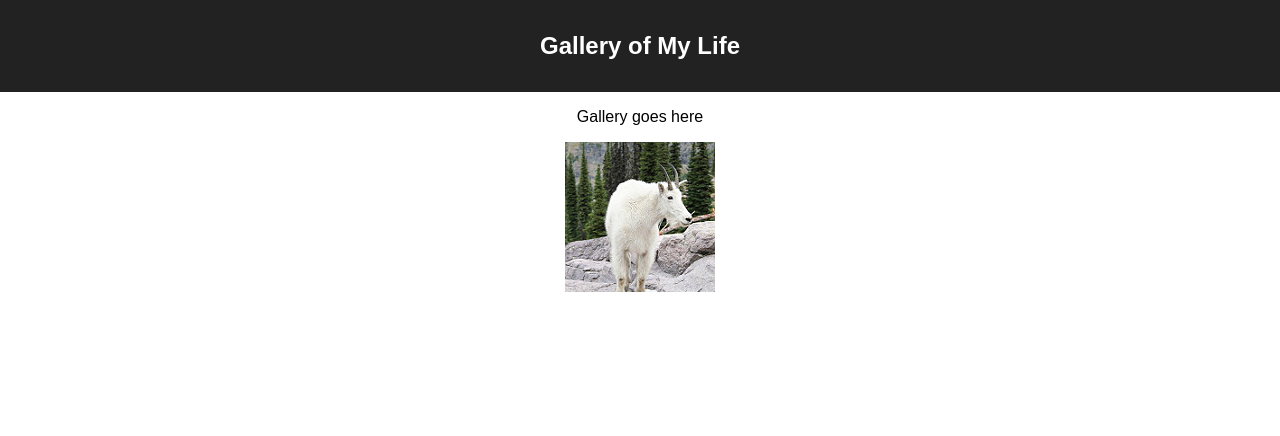
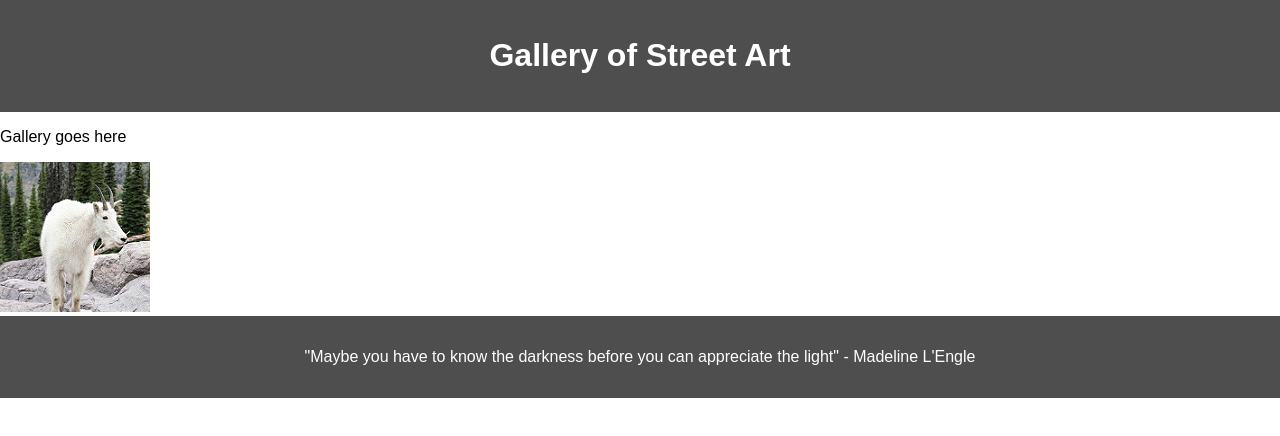
Before and after one commit to NekoPrim/weekend-react-gallery, a React (Create React App) app: page / in a window 1280 px wide. Shown: the top 436 px of the page. Built offline with nearby package versions, Linux system fonts and the light colour scheme; no server answers.

Commit message:
completed axios get function

```diff
--- a/src/components/App/App.css
+++ b/src/components/App/App.css
@@ -1,14 +1,3 @@
-.App {
-  text-align: center;
+body {
+  margin: 0;
 }
-
-.App-header {
-  background-color: #222;
-  padding: 1em;
-  color: white;
-  margin-bottom: 1em;
-}
-
-.App-title {
-  font-size: 1.5em;
-}
--- a/src/components/App/App.jsx
+++ b/src/components/App/App.jsx
@@ -1,14 +1,42 @@
-import React from 'react';
+import React, {useState, useEffect} from 'react';
+import axios from 'axios';
+
 import './App.css';
 
+import Header from '../Header/Header';
+import Footer from '../Footer/Footer';
+
 function App() {
+
+  // store data
+  const [gallery, setGallery] = useState([]);
+
+  // function to recieve data from in house database
+  const fetchGallery = () => {
+    axios.get('/gallery')
+      .then((res) => {
+        // tell client of success
+        console.log('response', res.data);
+
+        // store data
+        setGallery(res.data);
+      })
+      .catch((err) => {
+        // tell client of failure
+        console.log('axios GET ERROR!', err);
+      });
+  }
+
+  useEffect(() => {
+    fetchGallery();
+  }, []);
+
     return (
       <div className="App">
-        <header className="App-header">
-          <h1 className="App-title">Gallery of My Life</h1>
-        </header>
+        <Header />
         <p>Gallery goes here</p>
         <img src="images/goat_small.jpg"/>
+        <Footer />
       </div>
     );
 }
--- /dev/null
+++ b/src/components/Footer/Footer.css
@@ -0,0 +1,8 @@
+footer {
+    background-color: #222;
+    padding: 1em;
+    color: white;
+    margin-bottom: 1em;
+    opacity: 0.8;
+    text-align: center;
+}
--- /dev/null
+++ b/src/components/Footer/Footer.jsx
@@ -0,0 +1,11 @@
+import './Footer.css';
+
+const Footer = () => {
+    return (
+        <footer>
+            <p>"Maybe you have to know the darkness before you can appreciate the light" - Madeline L'Engle</p>
+        </footer>
+    );
+}
+
+export default Footer;
--- /dev/null
+++ b/src/components/Header/Header.css
@@ -0,0 +1,9 @@
+header {
+    background-color: #222;
+    padding: 1em;
+    color: white;
+    font-size: 1em;
+    margin-bottom: 1em;
+    opacity: 0.8;
+    text-align: center;
+}
--- /dev/null
+++ b/src/components/Header/Header.jsx
@@ -0,0 +1,11 @@
+import './Header.css';
+
+const Header = () => {
+    return (
+        <header>
+            <h1>Gallery of Street Art</h1>
+        </header>
+    );
+}
+
+export default Header;
```
Also changed, not shown: src/components/GalleryList/GalleryList.jsx (added, +7 -0 lines), 2 other files (tests, documents, lock files or other folders).
